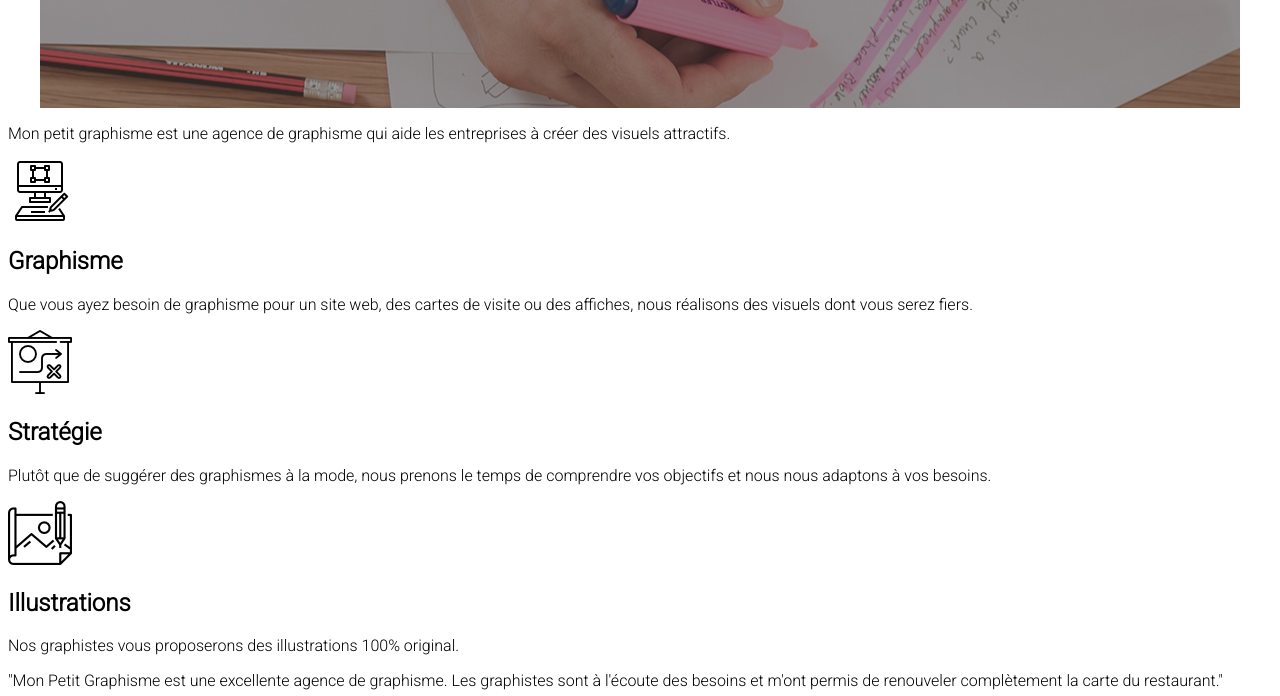
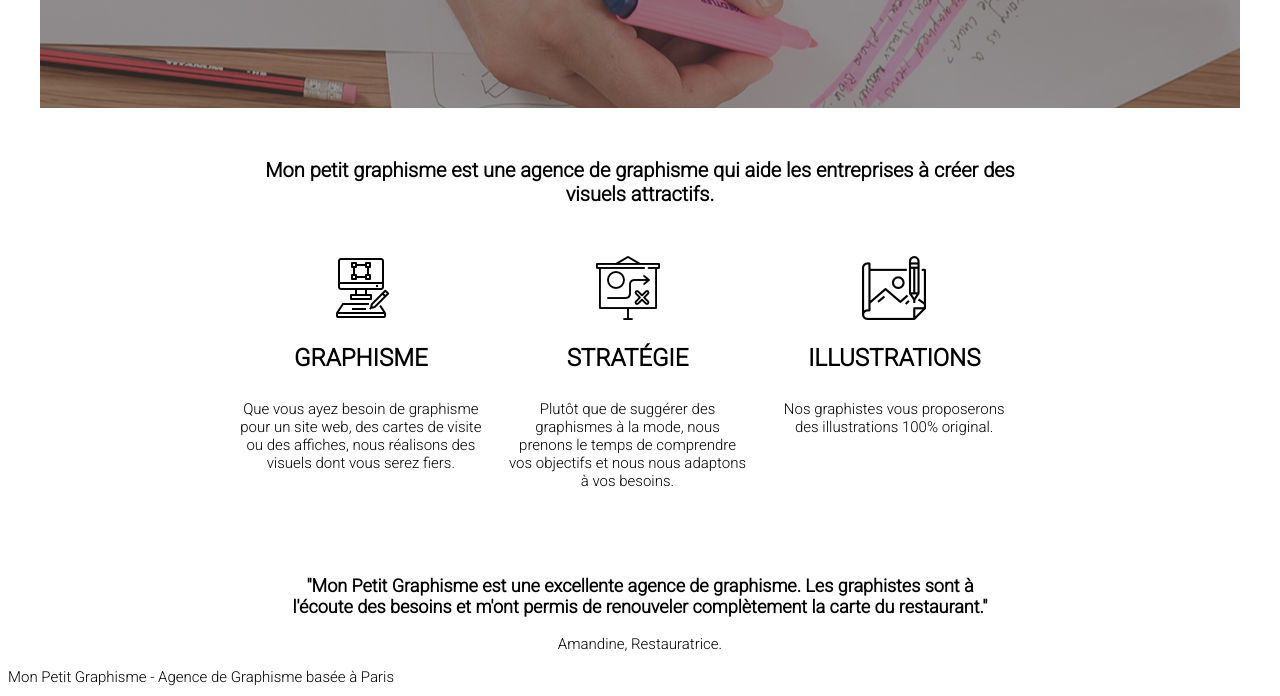
Before and after one commit to Rima-chan/MonPetitGraphisme, a plain HTML site: page index.html in a window 1280 px wide. Shown: the part 550-1246 px from the top of the page. Drawn offline with Linux system fonts and the light colour scheme.

Commit message:
Réalisation CSS main

```diff
--- a/index.html
+++ b/index.html
@@ -32,29 +32,29 @@
                 <h1>Agence de Graphisme</h1>
             </div>
 
-            <div id="presentation">
-                <p>Mon petit graphisme est une agence de graphisme qui aide les entreprises à créer des visuels attractifs.</p>
+            <div id="presentation" class="wrapper">
+                <p id="claimer">Mon petit graphisme est une agence de graphisme qui aide les entreprises à créer des visuels attractifs.</p>
                 <div id="services">
-                    <div id="Graphisme">
-                        <img src="pictures/graphic-design.png" alt="icon_1">
+                    <div class="options">
+                        <img class="picto" src="pictures/graphic-design.png" alt="icon_1">
                         <h2>Graphisme</h2>
-                        <p>Que vous ayez besoin de graphisme pour un site web, des cartes de visite ou des affiches, nous réalisons des visuels dont vous serez fiers.</p>
+                        <p class="options_description">Que vous ayez besoin de graphisme pour un site web, des cartes de visite ou des affiches, nous réalisons des visuels dont vous serez fiers.</p>
                     </div>
-                    <div id="Stratégie">
-                        <img src="pictures/strategie.png" alt="icon_2">
+                    <div class="options">
+                        <img class="picto" src="pictures/strategie.png" alt="icon_2">
                         <h2>Stratégie</h2>
-                        <p>Plutôt que de suggérer des graphismes à la mode, nous prenons le temps de comprendre vos objectifs et nous nous adaptons à vos besoins.</p>
+                        <p class="options_description">Plutôt que de suggérer des graphismes à la mode, nous prenons le temps de comprendre vos objectifs et nous nous adaptons à vos besoins.</p>
                     </div>
-                    <div id="Illustrations">
-                        <img src="pictures/illustrations.png" alt="icon_3">
+                    <div class="options">
+                        <img class="picto" src="pictures/illustrations.png" alt="icon_3">
                         <h2>Illustrations</h2>
-                        <p>Nos graphistes vous proposerons des illustrations 100% original.</p>
+                        <p class="options_description">Nos graphistes vous proposerons des illustrations 100% original.</p>
                     </div>
                 </div>
 
                 <div id="testimony">
                     <p>"Mon Petit Graphisme est une excellente agence de graphisme. Les graphistes sont à l'écoute des besoins et m'ont permis de renouveler complètement la carte du restaurant."</p>
-                    <p>Amandine, Restauratrice.</p>
+                    <p id="name">Amandine, Restauratrice.</p>
                 </div>
             </div>
         </section>
--- a/styles.css
+++ b/styles.css
@@ -59,3 +59,52 @@ h1 {
     color: white;
     font-size:35px
 }
+
+/* PRESENTATION */
+
+
+#claimer {
+    font-size: 20px;
+    margin-left:200px;
+    margin-right:200px;
+    text-align: center;
+    font-weight: 800;
+    margin-top: 50px;
+    margin-bottom: 50px;
+}
+
+#services {
+    display: flex;
+    justify-content: center;
+    margin-left: 200px;
+    margin-right: 200px;
+    margin-bottom: 70px;
+}
+
+.options {
+    flex: 1;
+    padding-right: 25px;
+    text-align: center;
+}
+
+h2 {
+    text-transform: uppercase;
+    padding-bottom:8px;
+}
+
+.options_description {
+    font-size: 15px;
+}
+
+#testimony {
+    font-size: 18px;
+    margin-left:250px;
+    margin-right:250px;
+    text-align: center;
+    font-weight: 700;
+}
+
+#name {
+    font-size: 15px;
+    font-weight: 300;
+}
```
